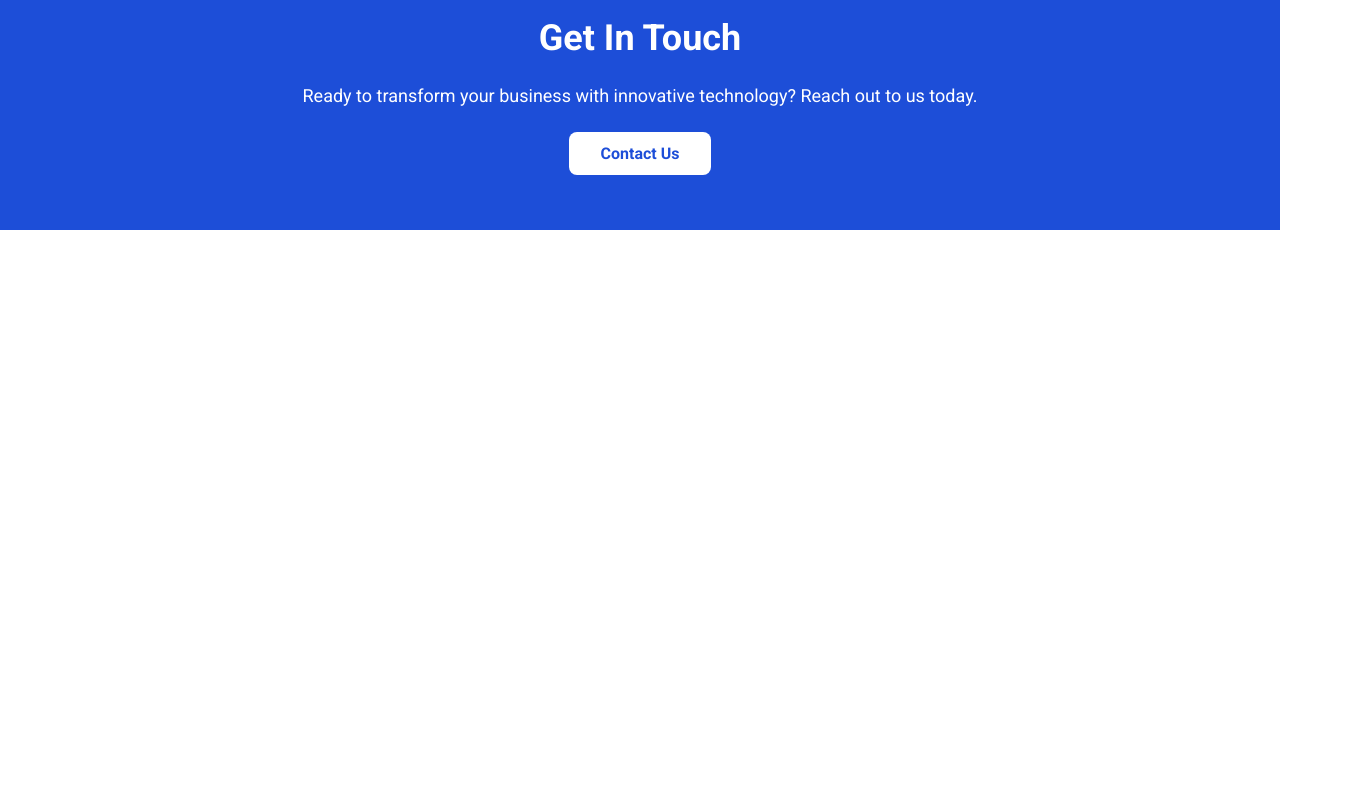
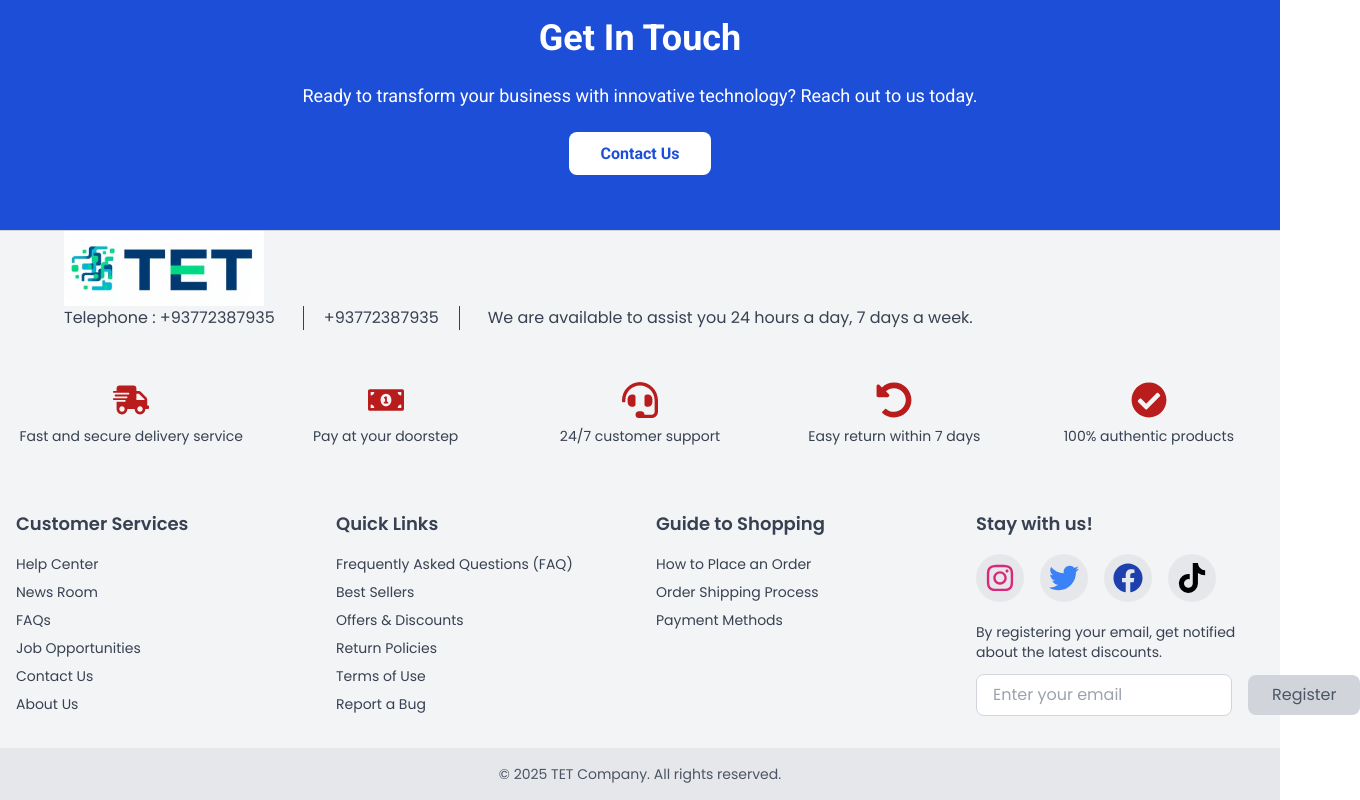
Before and after one commit to tetteam4/Office-Project, a React (Vite) app in the folder Frontend/: page / in a window 1280 px wide. Shown: the part 3074-3874 px from the top of the page, 1360 px wide, since content can reach past the window. Before the commit the page ends 3304 px from the top, so only its background shows below. Built offline with nearby package versions, Linux system fonts and the light colour scheme.

Commit message:
Create the footer

```diff
--- /dev/null
+++ b/Frontend/src/Components/Footer/Footer.jsx
@@ -0,0 +1,264 @@
+import React, { useState } from "react";
+import { FaInstagram, FaTwitter, FaFacebook, FaTiktok } from "react-icons/fa";
+import {
+  FaShippingFast,
+  FaMoneyBillAlt,
+  FaHeadset,
+  FaUndoAlt,
+  FaCheckCircle,
+} from "react-icons/fa";
+import { SiNike } from "react-icons/si";
+import logo from "../../assets/logo.jpg"
+
+const Footer = () => {
+    const [email, setEmail] = useState('');
+    const [isValidEmail, setIsValidEmail] = useState(false);
+    const [errorMessage, setErrorMessage] = useState('');
+
+    const handleEmailChange = (e) => {
+      const emailValue = e.target.value;
+      setEmail(emailValue);
+
+      // Basic email validation
+      const emailRegex = /^[a-zA-Z0-9._%+-]+@[a-zA-Z0-9.-]+\.[a-zA-Z]{2,4}$/;
+      if (emailRegex.test(emailValue)) {
+        setIsValidEmail(true);
+        setErrorMessage('');
+      } else {
+        setIsValidEmail(false);
+        setErrorMessage('Please enter a valid email address.');
+      }
+    };
+  return (
+    <footer className="bg-gray-100 text-gray-700 border-t border-gray-300">
+      <div className="w-full mx-auto container mb-5  flex justify-between items-center ">
+        <div className="text-md">
+          <div className="flex items-center gap-3">
+            <img src={logo} alt="" className="w-[200px]" />
+          </div>
+          <div className="flex items-center gap-x-7">
+            <p>Telephone : +93772387935</p>
+            <p className="border-r border-l px-5 border-gray-700">
+              +93772387935
+            </p>
+            <p className="text-md">
+              We are available to assist you 24 hours a day, 7 days a week.
+            </p>
+          </div>
+        </div>
+      </div>
+      {/* Quality */}
+      <div className="py-8">
+        <div className="container mx-auto px-4 grid grid-cols-1 sm:grid-cols-2 lg:grid-cols-5 gap-6 text-center">
+          {/* Express Delivery */}
+          <div className="flex flex-col items-center">
+            <FaShippingFast className="text-red-700 text-4xl mb-2" />
+
+            <p className="text-sm">Fast and secure delivery service</p>
+          </div>
+
+          {/* Cash on Delivery */}
+          <div className="flex flex-col items-center">
+            <FaMoneyBillAlt className="text-red-700 text-4xl mb-2" />
+
+            <p className="text-sm">Pay at your doorstep</p>
+          </div>
+
+          {/* Support */}
+          <div className="flex flex-col items-center">
+            <FaHeadset className="text-red-700 text-4xl mb-2" />
+
+            <p className="text-sm">24/7 customer support</p>
+          </div>
+
+          {/* Days Return */}
+          <div className="flex flex-col items-center">
+            <FaUndoAlt className="text-red-700 text-4xl mb-2" />
+
+            <p className="text-sm">Easy return within 7 days</p>
+          </div>
+
+          {/* Original Products */}
+          <div className="flex flex-col items-center">
+            <FaCheckCircle className="text-red-700 text-4xl mb-2" />
+
+            <p className="text-sm">100% authentic products</p>
+          </div>
+        </div>
+      </div>
+      {/* Top Section */}
+      <div className="container mx-auto px-4 py-8 grid grid-cols-1 sm:grid-cols-2 lg:grid-cols-4 gap-8">
+        {/* About */}
+
+        {/* Customer Services */}
+        <div>
+          <h4 className="text-lg font-semibold mb-4">Customer Services</h4>
+          <ul className="space-y-2 text-sm">
+            <li>
+              <a href="#" className="">
+                Help Center
+              </a>
+            </li>
+            <li>
+              <a href="#" className="">
+                News Room
+              </a>
+            </li>
+            <li>
+              <a href="#" className="">
+                FAQs
+              </a>
+            </li>
+            <li>
+              <a href="#" className="">
+                Job Opportunities
+              </a>
+            </li>
+            <li>
+              <a href="#" className="">
+                Contact Us
+              </a>
+            </li>
+            <li>
+              <a href="#" className="">
+                About Us
+              </a>
+            </li>
+          </ul>
+        </div>
+
+        {/* Quick Links */}
+        <div>
+          <h4 className="text-lg font-semibold mb-4">Quick Links</h4>
+          <ul className="space-y-2 text-sm">
+            <li>
+              <a href="#" className="">
+                Frequently Asked Questions (FAQ)
+              </a>
+            </li>
+            <li>
+              <a href="#" className="">
+                Best Sellers
+              </a>
+            </li>
+            <li>
+              <a href="#" className="">
+                Offers & Discounts
+              </a>
+            </li>
+            <li>
+              <a href="#" className="">
+                Return Policies
+              </a>
+            </li>
+            <li>
+              <a href="#" className="">
+                Terms of Use
+              </a>
+            </li>
+            <li>
+              <a href="#" className="">
+                Report a Bug
+              </a>
+            </li>
+          </ul>
+        </div>
+        <div>
+          <h4 className="text-lg font-semibold mb-4">Guide to Shopping</h4>
+          <ul className="space-y-2 text-sm">
+            <li>
+              <a href="#" className="">
+                How to Place an Order
+              </a>
+            </li>
+            <li>
+              <a href="#" className="">
+                Order Shipping Process
+              </a>
+            </li>
+            <li>
+              <a href="#" className="">
+                Payment Methods
+              </a>
+            </li>
+          </ul>
+        </div>
+        {/* Social Media */}
+        <div>
+          <h4 className="text-lg font-semibold mb-4">Stay with us!</h4>
+          <div className="flex space-x-4">
+            <a
+              href="#"
+              className="w-12 h-12 rounded-full bg-gray-200 hover:bg-gray-300 flex items-center justify-center"
+              aria-label="Instagram"
+            >
+              <FaInstagram className="text-pink-600" size={30} />
+            </a>
+            <a
+              href="#"
+              className="w-12 h-12 rounded-full bg-gray-200 hover:bg-gray-300 flex items-center justify-center"
+              aria-label="Twitter"
+            >
+              <FaTwitter className="text-blue-500" size={30} />
+            </a>
+            <a
+              href="#"
+              className="w-12 h-12 rounded-full bg-gray-200 hover:bg-gray-300 flex items-center justify-center"
+              aria-label="Facebook"
+            >
+              <FaFacebook className="text-blue-800" size={30} />
+            </a>
+            <a
+              href="#"
+              className="w-12 h-12 rounded-full bg-gray-200 hover:bg-gray-300 flex items-center justify-center"
+              aria-label="TikTok"
+            >
+              <FaTiktok className="text-black" size={30} />
+            </a>
+          </div>
+          <div>
+            <h5 className="text-sm mt-5">
+              By registering your email, get notified about the latest
+              discounts.
+            </h5>
+            <form action="" className="flex items-center mt-3 space-x-4">
+      <div className="flex flex-col">
+        <input
+          type="email"
+          value={email}
+          onChange={handleEmailChange}
+          placeholder="Enter your email"
+          className="px-4 py-2 border border-gray-300 focus:outline-none rounded-lg w-64"
+          required
+        />
+        {errorMessage && (
+          <p className="text-red-500 text-sm mt-1">{errorMessage}</p>
+        )}
+      </div>
+      <button
+        type="submit"
+        disabled={!isValidEmail}
+        className={`px-6 py-2 rounded-lg ${
+          isValidEmail
+            ? 'bg-blue-600 text-white hover:bg-blue-700'
+            : 'bg-gray-300 text-gray-600 cursor-not-allowed'
+        }`}
+      >
+        Register
+      </button>
+    </form>
+          </div>
+        </div>
+      </div>
+
+      {/* Bottom Section */}
+      <div className="bg-gray-200 text-gray-600 text-center py-4">
+        <p className="text-sm">
+          © {new Date().getFullYear()} TET Company. All rights reserved.
+        </p>
+      </div>
+    </footer>
+  );
+};
+
+export default Footer;
--- a/Frontend/src/Layout/Layout.jsx
+++ b/Frontend/src/Layout/Layout.jsx
@@ -1,10 +1,10 @@
-import React , {useEffect , useState} from "react";
+import React, { useEffect, useState } from "react";
 
 import { Outlet } from "react-router-dom";
 import Header from "../Components/Navbar/Header";
 import Navbar from "../Components/Navbar/Navbar";
 import { IoMdArrowRoundUp } from "react-icons/io";
-
+import Footer from "../Components/Footer/Footer";
 
 const Layout = () => {
   const [isScrolled, setIsScrolled] = useState(false);
@@ -40,6 +40,9 @@ const Layout = () => {
       <div className="">
         <Outlet />
       </div>
+      <div>
+        <Footer />
+      </div>
       {isScrolled && (
         <div className="fixed bottom-10 right-10">
           <button
```
